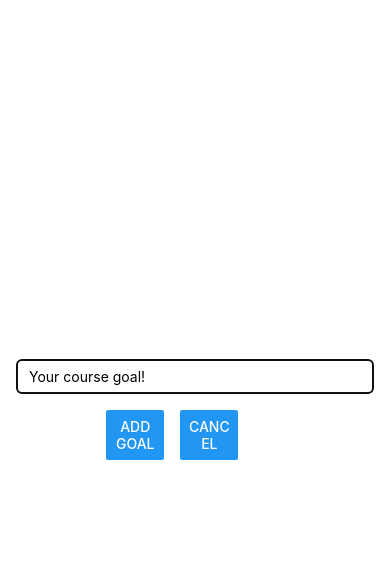
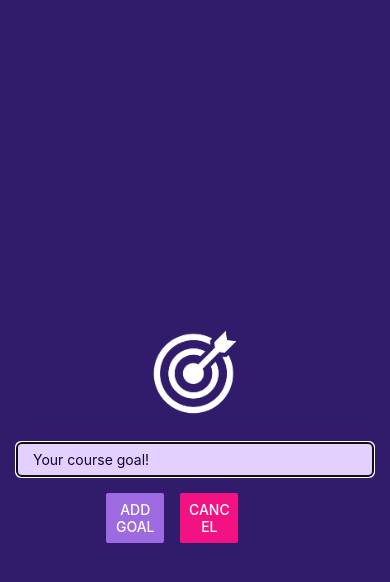
Before and after one commit to rimancete/RNCourse, a React Native app: screen / in a window 390 px wide. Both pictures are taken after a click on the button "ADD NEW GOAL". Shown: the top 582 px of the page. Built offline with nearby package versions, Linux system fonts and the light colour scheme.

Commit message:
Section finished

```diff
--- a/App.tsx
+++ b/App.tsx
@@ -4,8 +4,9 @@
   FlatList,
   StyleSheet,
   View,
-  ListRenderItemInfo,
+  ListRenderItemInfo
 } from "react-native";
+import { StatusBar } from "expo-status-bar";
 import GoalInput from "./components/GoalInput";
 import GoalItem from "./components/GoalItem";
 import { CourseGoalsType } from "./interfaces";
@@ -51,10 +52,12 @@
 
   const keyExtractor = (item: CourseGoalsType) => item.id;
   return (
+    <>
+      <StatusBar style="light" />
       <View style={styles.appContainer}>
         <Button
           title="Add New Goal"
-        color="#5e0acc"
+          color="#a065ec"
           onPress={startAddGoalHandler}
         />
         <GoalInput
@@ -71,6 +74,7 @@
           />
         </View>
       </View>
+    </>
   );
 }
 
--- a/app.json
+++ b/app.json
@@ -6,6 +6,7 @@
     "orientation": "portrait",
     "icon": "./assets/icon.png",
     "userInterfaceStyle": "light",
+    "backgroundColor": "#1e085a",
     "splash": {
       "image": "./assets/splash.png",
       "resizeMode": "contain",
--- a/components/GoalInput.tsx
+++ b/components/GoalInput.tsx
@@ -1,5 +1,12 @@
 import { useState } from "react";
-import { Button, StyleSheet, TextInput, View, Modal } from "react-native";
+import {
+  Button,
+  StyleSheet,
+  TextInput,
+  View,
+  Modal,
+  Image,
+} from "react-native";
 
 interface GoalInputProps {
   onAddGoal: (value: string) => void;
@@ -7,7 +14,11 @@
   visible: boolean;
 }
 
-export default function GoalInput({ onAddGoal, visible, onClose }: GoalInputProps) {
+export default function GoalInput({
+  onAddGoal,
+  visible,
+  onClose,
+}: GoalInputProps) {
   const [enterdGoalText, setEnterdGoalText] = useState("");
 
   const goalInputHandler = (text: string) => {
@@ -21,6 +32,10 @@
   return (
     <Modal visible={visible} animationType="slide">
       <View style={styles.inputContainer}>
+        <Image
+          style={styles.image}
+          source={require("../assets/images/goal.png")}
+        />
         <TextInput
           placeholder="Your course goal!"
           style={styles.textInput}
@@ -29,10 +44,10 @@
         />
         <View style={styles.buttonContainer}>
           <View style={styles.button}>
-            <Button title="Add goal" onPress={addGoalHandler} />
+            <Button title="Add goal" onPress={addGoalHandler} color="#9e6ae2" />
           </View>
           <View style={styles.button}>
-            <Button title="Cancel" onPress={onClose} />
+            <Button title="Cancel" onPress={onClose} color="#f31282" />
           </View>
         </View>
       </View>
@@ -46,24 +61,29 @@
     justifyContent: "center",
     alignItems: "center",
     padding: 16,
-    marginBottom: 24,
-    borderBottomWidth: 1,
-    borderBottomColor: "#ccc",
+    backgroundColor: "#311b6b",
+  },
+  image: {
+    width: 100,
+    height: 100,
+    margin: 20,
   },
   textInput: {
     borderWidth: 1,
-    borderColor: "#ccc",
+    borderColor: "#e4d0ff",
+    backgroundColor: "#e4d0ff",
+    color: "#120438",
     width: "100%",
     paddingVertical: 8,
-    paddingHorizontal: 12,
+    paddingHorizontal: 16,
     borderRadius: 5,
   },
   buttonContainer: {
     flexDirection: "row",
-    marginTop: 16
+    marginTop: 16,
   },
   button: {
-    width: '30%',
-    marginHorizontal: 8
-  }
+    width: "30%",
+    marginHorizontal: 8,
+  },
 });
```
Also changed, not shown: assets/images/goal.png (added). Lines whose indentation alone changed are shown as unchanged.
